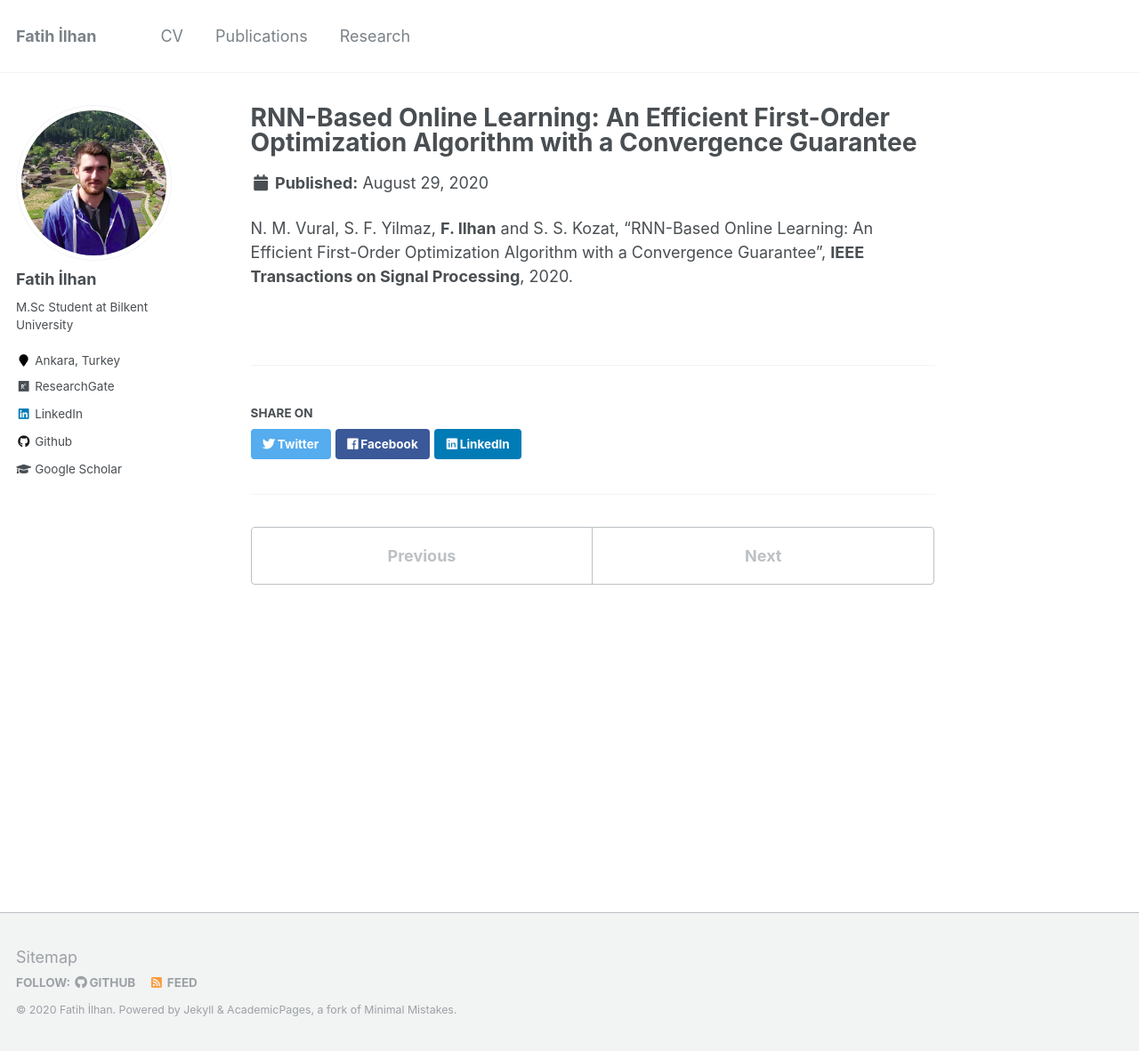
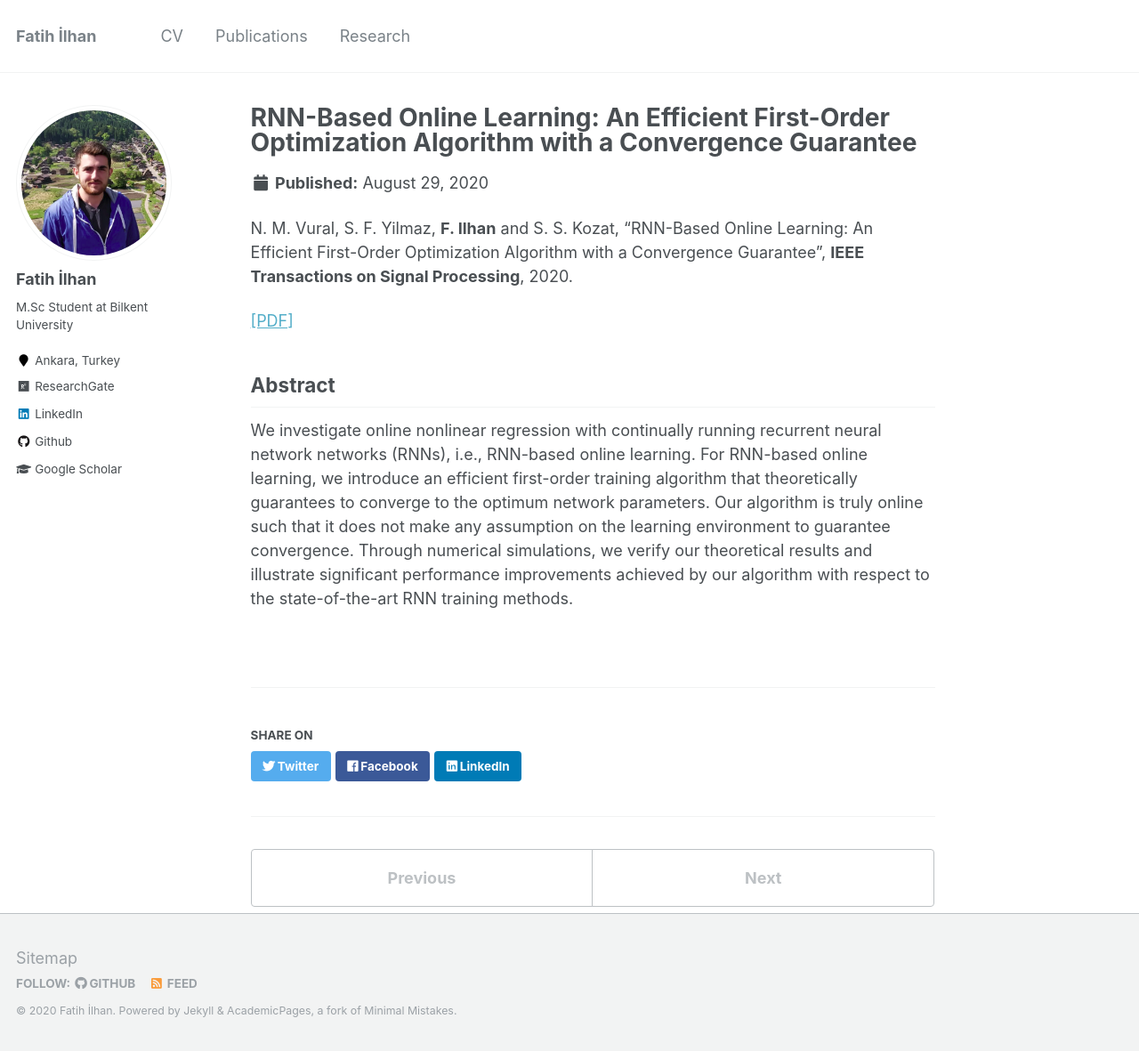
Before and after one commit to fatih-ilhan/fatih-ilhan.github.io, a Jekyll site: the page built from _publications/RNNOL.md, in a window 1280 px wide and 1181 px high. Shown: the whole window at 89% size. Built offline with Jekyll 4.4.1, drawn with Linux system fonts in a browser that asks for light colours.

Commit message:
update publications

```diff
--- a/_publications/RNNOL.md
+++ b/_publications/RNNOL.md
@@ -4,3 +4,9 @@
 permalink: /publications/RNNOL
 ---
 N. M. Vural, S. F. Yilmaz, <b>F. Ilhan</b> and S. S. Kozat, "RNN-Based Online Learning: An Efficient First-Order Optimization Algorithm with a Convergence Guarantee", <b>IEEE Transactions on Signal Processing</b>, 2020.
+
+[[PDF]](https://arxiv.org/abs/2003.03601)
+
+
+## Abstract
+We investigate online nonlinear regression with continually running recurrent neural network networks (RNNs), i.e., RNN-based online learning. For RNN-based online learning, we introduce an efficient first-order training algorithm that theoretically guarantees to converge to the optimum network parameters. Our algorithm is truly online such that it does not make any assumption on the learning environment to guarantee convergence. Through numerical simulations, we verify our theoretical results and illustrate significant performance improvements achieved by our algorithm with respect to the state-of-the-art RNN training methods.
```
